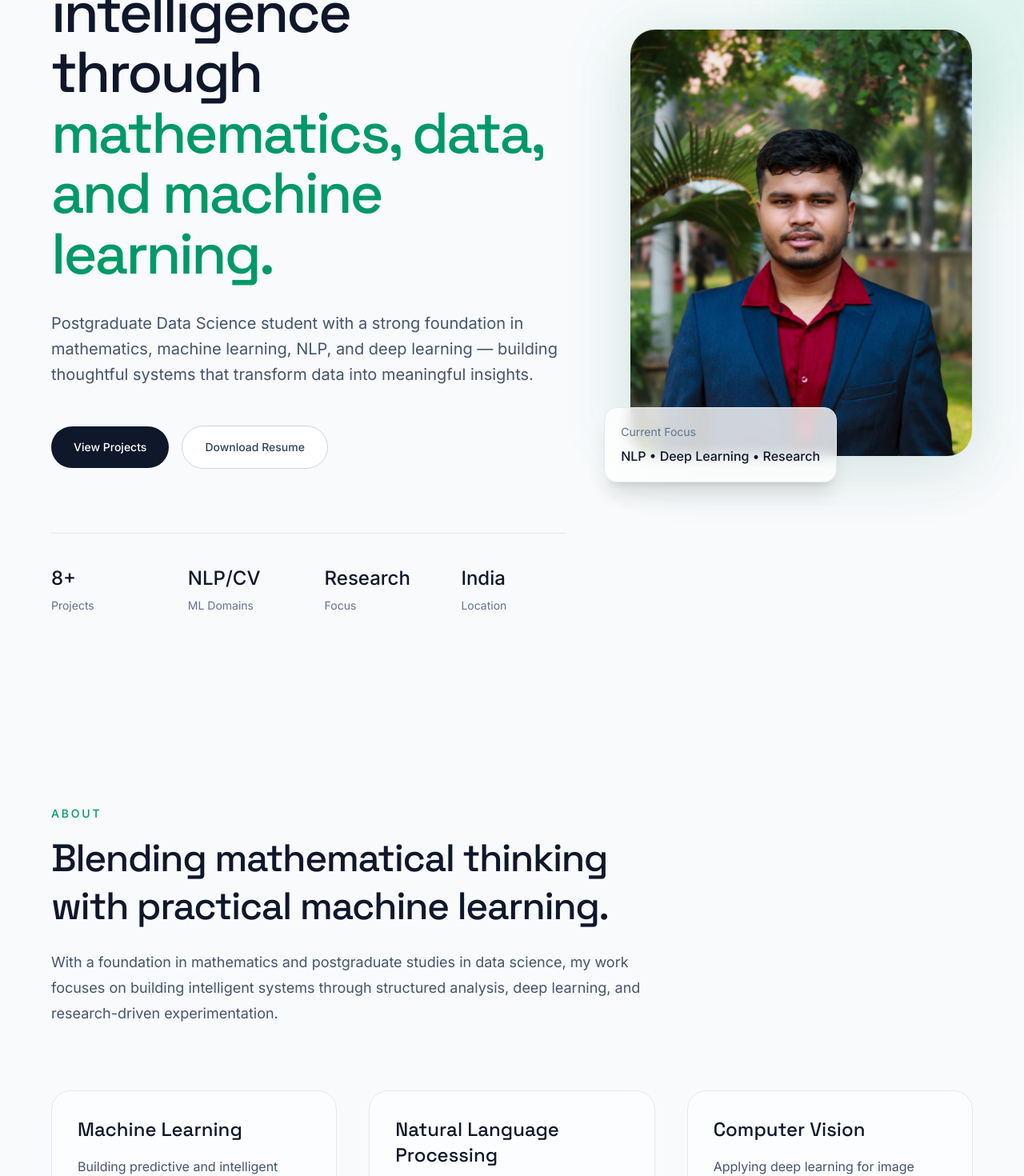
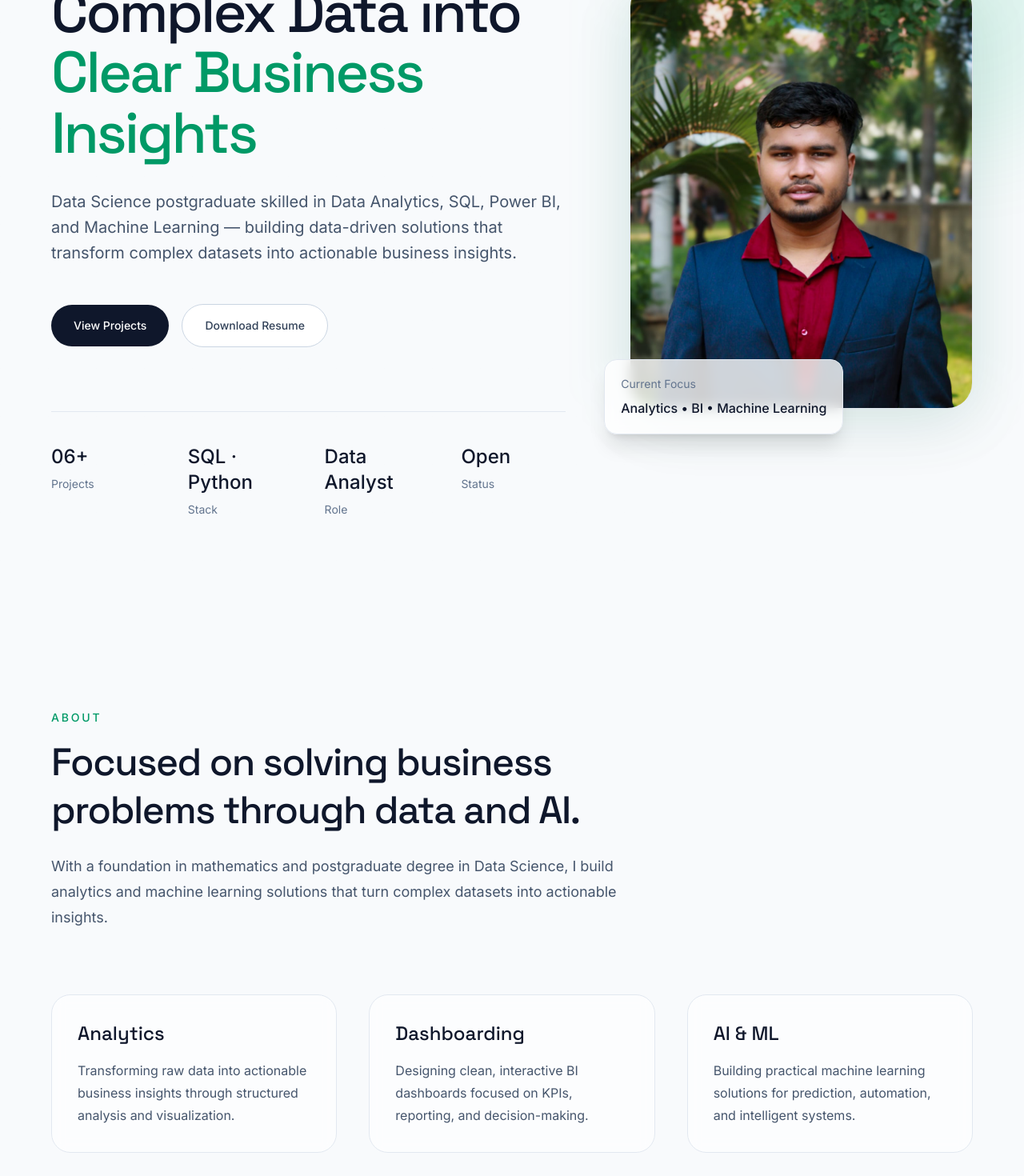
Before and after one commit to theDevSoham/debjit-_das_portfolio, a Next.js app: page / in a window 1280 px wide. Shown: the part 320-1790 px from the top of the page at 80% size. Built offline with nearby package versions, Linux system fonts and the light colour scheme.

Commit message:
fix: fixed static content till about

```diff
--- a/components/layout/footer.tsx
+++ b/components/layout/footer.tsx
@@ -1,3 +1,4 @@
+import Link from "next/link";
 import Container from "./container";
 
 export default function Footer() {
@@ -12,28 +13,28 @@ export default function Footer() {
           </div>
 
           <div className="flex items-center gap-6">
-            <a
-              href="https://github.com"
+            <Link
+              href="https://github.com/Das-Debjit"
               target="_blank"
               className="text-sm text-slate-500 transition-colors duration-300 hover:text-slate-900"
             >
               GitHub
-            </a>
+            </Link>
 
-            <a
-              href="https://linkedin.com"
+            <Link
+              href="https://www.linkedin.com/in/debjitdas82"
               target="_blank"
               className="text-sm text-slate-500 transition-colors duration-300 hover:text-slate-900"
             >
               LinkedIn
-            </a>
+            </Link>
 
-            <a
-              href="mailto:xyz@123.com"
+            <Link
+              href="mailto:debjitdas1409@gmail.com"
               className="text-sm text-slate-500 transition-colors duration-300 hover:text-slate-900"
             >
               Email
-            </a>
+            </Link>
           </div>
         </div>
       </Container>
--- a/components/sections/about.tsx
+++ b/components/sections/about.tsx
@@ -9,27 +9,27 @@ export default function About() {
         <Reveal>
           <SectionHeading
             eyebrow="About"
-            title="Blending mathematical thinking with practical machine learning."
-            description="With a foundation in mathematics and postgraduate studies in data science, my work focuses on building intelligent systems through structured analysis, deep learning, and research-driven experimentation."
+            title="Focused on solving business problems through data and AI."
+            description="With a foundation in mathematics and postgraduate degree in Data Science, I build analytics and machine learning solutions that turn complex datasets into actionable insights."
           />
         </Reveal>
 
         <div className="mt-20 grid gap-10 md:grid-cols-3">
           {[
             {
-              title: "Machine Learning",
+              title: "Analytics",
               description:
-                "Building predictive and intelligent systems using modern ML and deep learning frameworks.",
+                "Transforming raw data into actionable business insights through structured analysis and visualization.",
             },
             {
-              title: "Natural Language Processing",
+              title: "Dashboarding",
               description:
-                "Exploring transformer architectures, language understanding, and scalable NLP workflows.",
+                "Designing clean, interactive BI dashboards focused on KPIs, reporting, and decision-making.",
             },
             {
-              title: "Computer Vision",
+              title: "AI & ML",
               description:
-                "Applying deep learning for image classification, OCR systems, and visual intelligence.",
+                "Building practical machine learning solutions for prediction, automation, and intelligent systems.",
             },
           ].map((item, index) => (
             <Reveal key={item.title} delay={index * 0.1}>
--- a/components/sections/blog-preview.tsx
+++ b/components/sections/blog-preview.tsx
@@ -7,44 +7,45 @@ import SectionHeading from "@/components/ui/section-heading";
 import { blogs } from "@/data/blogs";
 
 export default function BlogPreview() {
-  return (
-    <section id="blog" className="py-28 md:py-36">
-      <Container>
-        <Reveal>
-          <SectionHeading
-            eyebrow="Writing"
-            title="Thoughts on machine learning, research, and intelligent systems."
-            description="A collection of technical notes and explorations across AI, deep learning, mathematics, and modern computational systems."
-          />
-        </Reveal>
+  return <></>
+  // return (
+  //   <section id="blog" className="py-28 md:py-36">
+  //     <Container>
+  //       <Reveal>
+  //         <SectionHeading
+  //           eyebrow="Writing"
+  //           title="Thoughts on machine learning, research, and intelligent systems."
+  //           description="A collection of technical notes and explorations across AI, deep learning, mathematics, and modern computational systems."
+  //         />
+  //       </Reveal>
 
-        <div className="mt-20 space-y-8">
-          {blogs.map((blog, index) => (
-            <Reveal key={blog.slug} delay={index * 0.08}>
-              <Link
-                href={`/blog/${blog.slug}`}
-                className="group block rounded-4xl border border-slate-200 bg-white/60 p-8 transition-all duration-500 hover:-translate-y-1 hover:border-emerald-200 hover:bg-white"
-              >
-                <div className="flex flex-col gap-6 md:flex-row md:items-start md:justify-between">
-                  <div className="max-w-3xl">
-                    <h3 className="text-3xl font-medium tracking-[-0.03em] text-slate-900 transition-colors duration-300 group-hover:text-emerald-600">
-                      {blog.title}
-                    </h3>
+  //       <div className="mt-20 space-y-8">
+  //         {blogs.map((blog, index) => (
+  //           <Reveal key={blog.slug} delay={index * 0.08}>
+  //             <Link
+  //               href={`/blog/${blog.slug}`}
+  //               className="group block rounded-4xl border border-slate-200 bg-white/60 p-8 transition-all duration-500 hover:-translate-y-1 hover:border-emerald-200 hover:bg-white"
+  //             >
+  //               <div className="flex flex-col gap-6 md:flex-row md:items-start md:justify-between">
+  //                 <div className="max-w-3xl">
+  //                   <h3 className="text-3xl font-medium tracking-[-0.03em] text-slate-900 transition-colors duration-300 group-hover:text-emerald-600">
+  //                     {blog.title}
+  //                   </h3>
 
-                    <p className="mt-5 leading-8 text-slate-600">
-                      {blog.excerpt}
-                    </p>
-                  </div>
+  //                   <p className="mt-5 leading-8 text-slate-600">
+  //                     {blog.excerpt}
+  //                   </p>
+  //                 </div>
 
-                  <div className="text-sm uppercase tracking-[0.2em] text-slate-400">
-                    {blog.date}
-                  </div>
-                </div>
-              </Link>
-            </Reveal>
-          ))}
-        </div>
-      </Container>
-    </section>
-  );
+  //                 <div className="text-sm uppercase tracking-[0.2em] text-slate-400">
+  //                   {blog.date}
+  //                 </div>
+  //               </div>
+  //             </Link>
+  //           </Reveal>
+  //         ))}
+  //       </div>
+  //     </Container>
+  //   </section>
+  // );
 }
--- a/components/sections/contact-cta.tsx
+++ b/components/sections/contact-cta.tsx
@@ -15,13 +15,13 @@ export default function ContactCTA() {
             </p>
 
             <h2 className="mt-8 text-5xl font-medium leading-[1.1] tracking-[-0.04em] text-slate-900 md:text-7xl">
-              Building thoughtful systems through data, research, and machine
-              learning.
+              Learning, building, and solving through data and AI.
             </h2>
 
             <p className="mx-auto mt-8 max-w-2xl text-lg leading-8 text-slate-600">
-              Open to research opportunities, collaborations, and conversations
-              around intelligent systems and applied machine learning.
+              Postgraduate student in Data Science with interests in analytics,
+              business intelligence, machine learning, and real-world data
+              applications.
             </p>
 
             <div className="mt-12 flex flex-wrap items-center justify-center gap-4">
--- a/components/sections/hero.tsx
+++ b/components/sections/hero.tsx
@@ -36,9 +36,9 @@ export default function Hero() {
             {/* Heading */}
             <Reveal delay={0.1}>
               <h1 className="max-w-4xl text-5xl font-medium leading-[1.05] tracking-[-0.04em] text-slate-900 md:text-7xl">
-                Exploring intelligence through{" "}
+                Transforming Complex Data into{" "}
                 <span className="text-emerald-600">
-                  mathematics, data, and machine learning.
+                  Clear Business Insights
                 </span>
               </h1>
             </Reveal>
@@ -46,9 +46,9 @@ export default function Hero() {
             {/* Description */}
             <Reveal delay={0.2}>
               <p className="mt-8 max-w-2xl text-lg leading-8 text-slate-600 md:text-xl">
-                Postgraduate Data Science student with a strong foundation in
-                mathematics, machine learning, NLP, and deep learning — building
-                thoughtful systems that transform data into meaningful insights.
+                Data Science postgraduate skilled in Data Analytics, SQL, Power
+                BI, and Machine Learning — building data-driven solutions that
+                transform complex datasets into actionable business insights.
               </p>
             </Reveal>
 
@@ -63,7 +63,7 @@ export default function Hero() {
                 </a>
 
                 <a
-                  href="/resume.pdf"
+                  href="https://drive.google.com/uc?export=download&id=1LY2X2-dIXRbzomICZQSrLkGAzJfIT4rq"
                   target="_blank"
                   className="rounded-full border border-slate-300 bg-white px-7 py-4 text-sm font-medium text-slate-700 transition-all duration-500 hover:-translate-y-1 hover:border-slate-400"
                 >
@@ -78,19 +78,19 @@ export default function Hero() {
                 {[
                   {
                     label: "Projects",
-                    value: "8+",
+                    value: "06+",
                   },
                   {
-                    label: "ML Domains",
-                    value: "NLP/CV",
+                    label: "Stack",
+                    value: "SQL · Python",
                   },
                   {
-                    label: "Focus",
-                    value: "Research",
+                    label: "Role",
+                    value: "Data Analyst",
                   },
                   {
-                    label: "Location",
-                    value: "India",
+                    label: "Status",
+                    value: "Open",
                   },
                 ].map((item) => (
                   <div key={item.label}>
@@ -129,7 +129,7 @@ export default function Hero() {
                 <p className="text-sm text-slate-500">Current Focus</p>
 
                 <p className="mt-2 font-medium text-slate-900">
-                  NLP • Deep Learning • Research
+                  Analytics • BI • Machine Learning
                 </p>
               </div>
             </div>
```
